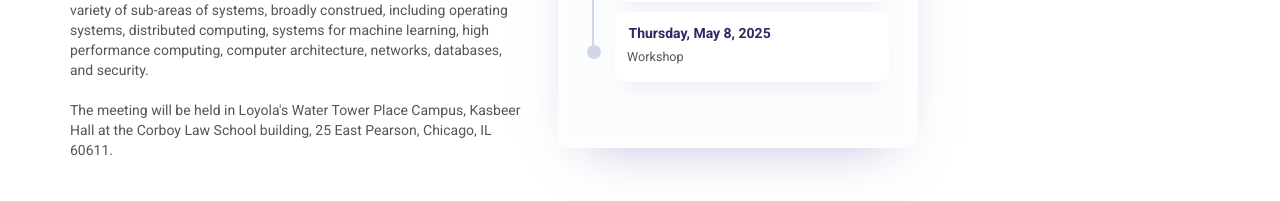
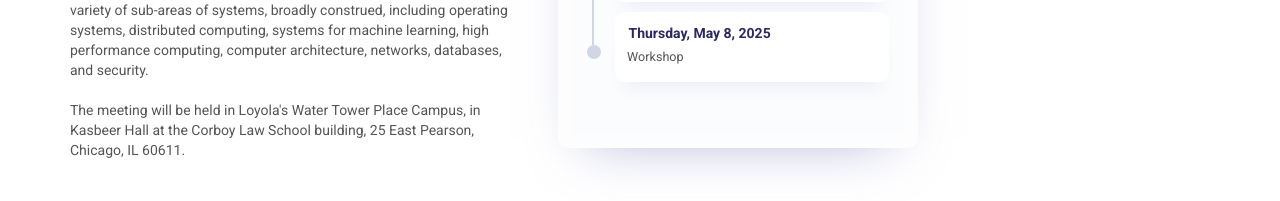
Before and after one commit to gcasr/2025, a Jekyll site: the page built from index.html, in a window 1280 px wide and 900 px high, scrolled down 994 px, cut to the strip 0-422 px from the top of the window. Shown: the part 158-359 px from the top of the strip. Built offline with Jekyll 4.4.1, drawn with Linux system fonts in a browser that asks for light colours; nearby versions of some CDN libraries; library files that are not in the unit come from our copies; comment, search, counter and statistics services are not loaded.

```diff
--- a/_data/main.yml
+++ b/_data/main.yml
@@ -17,7 +17,7 @@ description: >
   computing, computer architecture, networks, databases, and security.
 
   <br /><br />
-  The meeting will be held in Loyola's Water Tower Place Campus, Kasbeer Hall at the Corboy Law School building, 25 East Pearson, Chicago, IL 60611.
+  The meeting will be held in Loyola's Water Tower Place Campus, in Kasbeer Hall at the Corboy Law School building, 25 East Pearson, Chicago, IL 60611.
   <br /><br />
 
 # visibility of contents in the website
```
